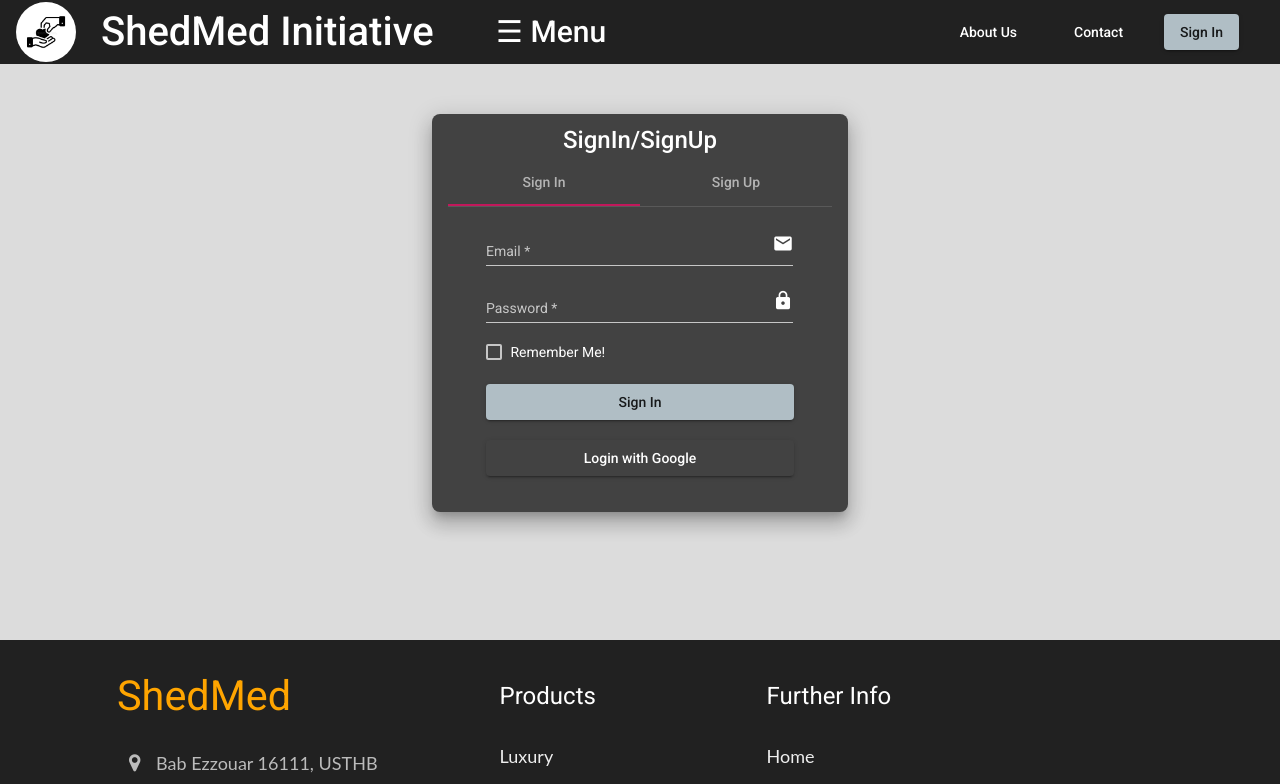
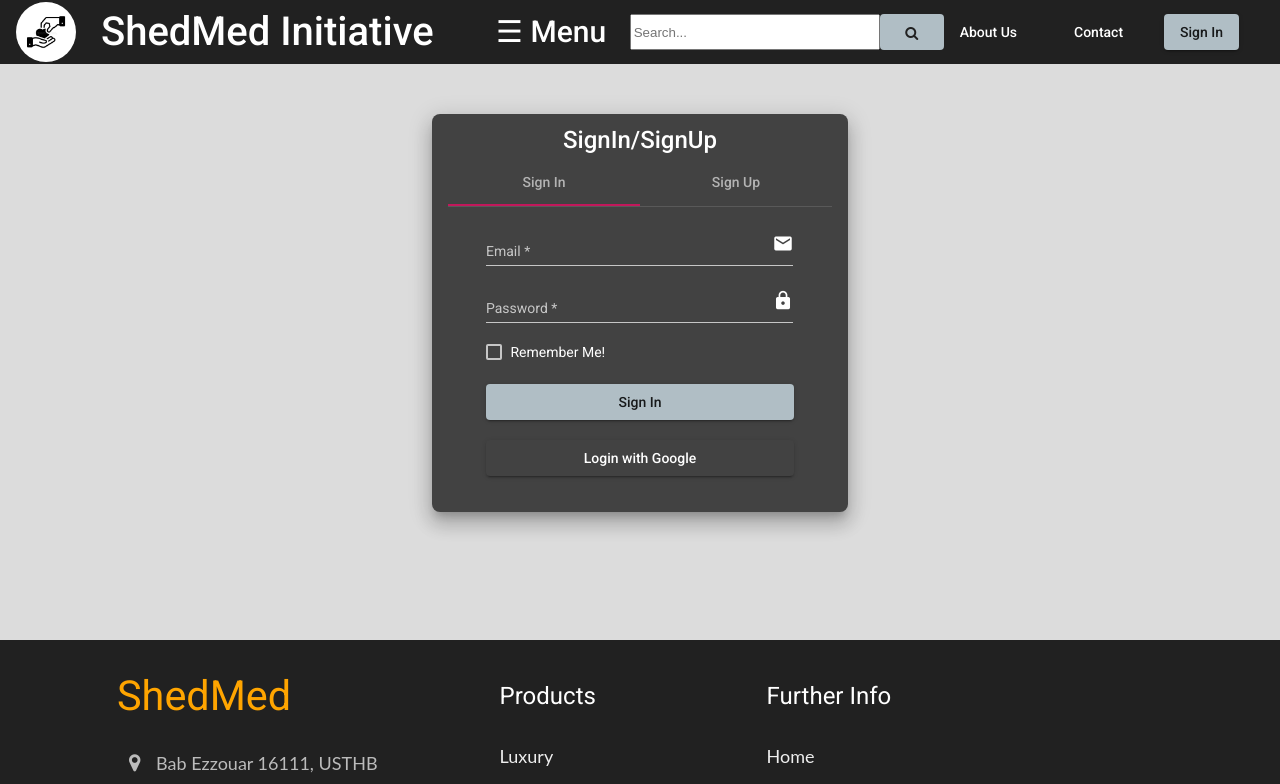
Before and after one commit to khitermedachraf/ecommerce-website-Angular-Ts, an Angular app in the folder my-app/: page / in a window 1280 px wide. Shown: the top 784 px of the page. Built offline with nearby package versions, Linux system fonts and the light colour scheme.

Commit message:
add  search bar

```diff
--- a/my-app/src/app/navbar/navbar.component.css
+++ b/my-app/src/app/navbar/navbar.component.css
@@ -97,3 +97,11 @@ div>a {
 #titleLink:active {
     color: orange;
 }
+
+
+/* Styling the search button*/
+
+.btnSearch {
+    color: #212121;
+    background-color: #b0bec5;
+}
--- a/my-app/src/app/navbar/navbar.component.html
+++ b/my-app/src/app/navbar/navbar.component.html
@@ -10,9 +10,12 @@
     <span style="font-size:30px;cursor:pointer" onclick="openNav()" id="menuBtn">&#9776; Menu</span>
     <div class="spacer"></div>
 
+    <input id="inputSearch" type="search" name="search" placeholder="Search..." style="height: 36px;width: 250px;">
+    <button type="submit" mat-button class="btnSearch"><i class="fa fa-search "></i></button>
+
     <a href="#" mat-button>About Us</a>
     <a href="#" mat-button>Contact</a>
-    <a href="#" mat-raised-button color="accent">Sign In</a>
+    <a type="submit" mat-raised-button color="accent">Sign In</a>
     <!--  et ceci est notre nav bar left side comme un Menu  -->
     <div id="mySidenav" class="sidenav">
         <a href="javascript:void(0)" class="closebtn" onclick="closeNav()">&times;</a>
```
